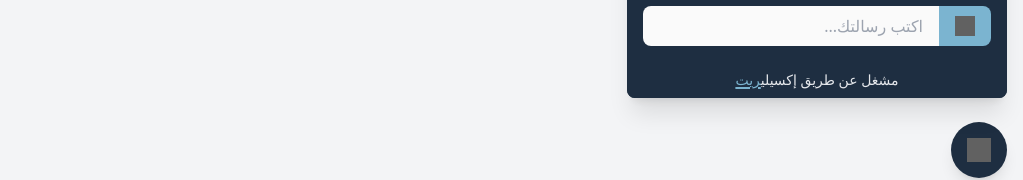
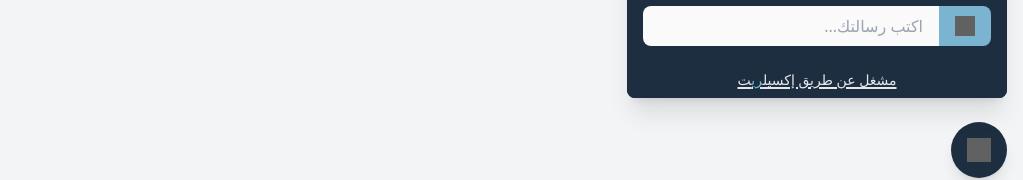
Before and after one commit to Faris-Alanazi/xeleraite-chatbot, a React (Vite) app: page / in a window 1280 px wide. Both pictures are taken after a click on the button 1236 px from the left and 756 px from the top of the page. Shown: the part 606-786 px from the top of the page, without its empty margins (257-1280 px from the left). Built offline with nearby package versions, Linux system fonts and the light colour scheme; grey boxes are pictures that could not be loaded.

Commit message:
Update footer text styling
Modified the ChatFooter component to ensure that only 'AI' and 'ري' are styled with the color #7bb4d0. Additionally, the underline style has been adjusted to apply to the entire company name "XelerAIte & إكسيلريت".
[skip gpt_engineer]

```diff
--- a/src/components/ChatWidget/ChatFooter.tsx
+++ b/src/components/ChatWidget/ChatFooter.tsx
@@ -6,11 +6,7 @@ interface ChatFooterProps {
 }
 
 const ChatFooter: React.FC<ChatFooterProps> = ({ config }) => {
-  const footerText = config.language === 'rtl'
-    ? 'مشغل عن طريق إكسيلي'
-    : 'Powered by Xeler';
-
-  const highlightedText = config.language === 'rtl' ? 'ريت' : 'AIte';
+  const isRTL = config.language === 'rtl';
 
   return (
     <div
@@ -24,10 +20,19 @@ const ChatFooter: React.FC<ChatFooterProps> = ({ config }) => {
         rel="noopener noreferrer"
         className="text-gray-200 hover:text-gray-100 text-sm font-medium"
       >
-        {footerText}
-        <span className="text-[#7bb4d0] underline underline-offset-2 decoration-2">
-          {highlightedText}
-        </span>
+        {isRTL ? (
+          <span className="underline underline-offset-2 decoration-2">
+            مشغل عن طريق إكسيل
+            <span className="text-[#7bb4d0]">ري</span>
+            ت
+          </span>
+        ) : (
+          <span className="underline underline-offset-2 decoration-2">
+            Powered by Xeler
+            <span className="text-[#7bb4d0]">AI</span>
+            te
+          </span>
+        )}
       </a>
     </div>
   );
```
